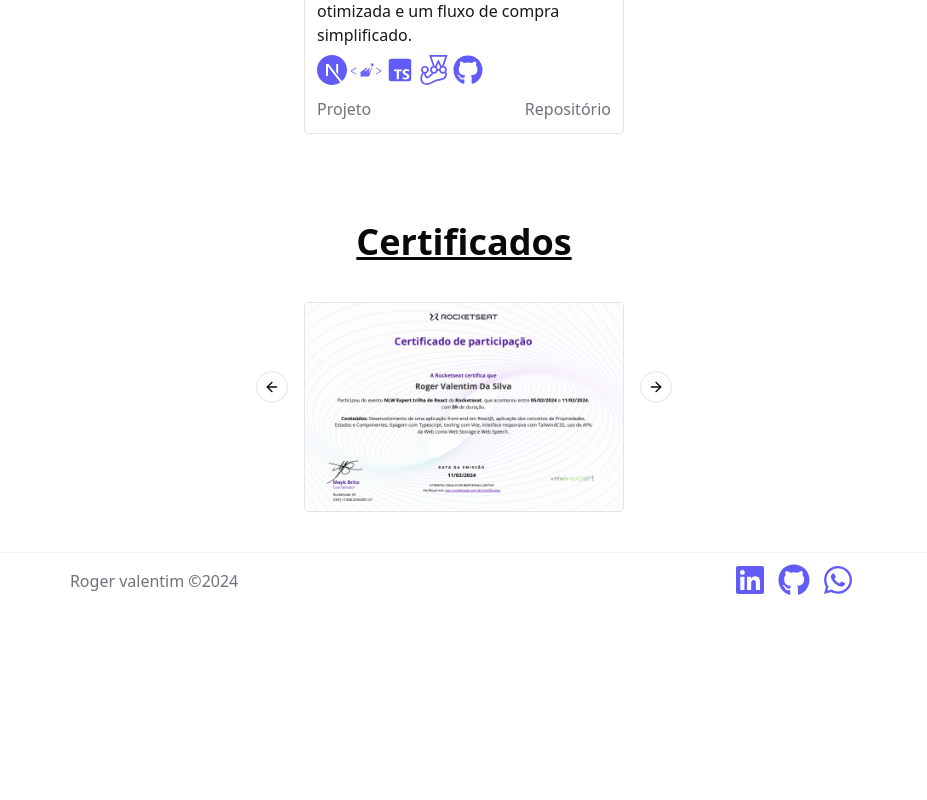
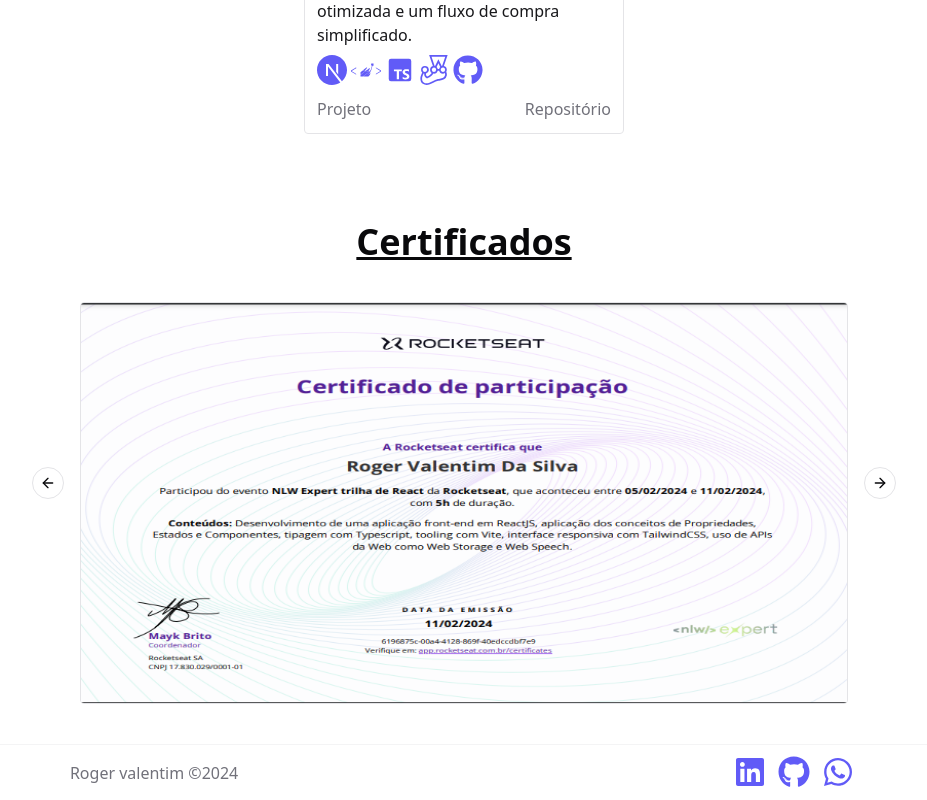
Before and after one commit to rogervalentim/roger-valentim, a React (Vite) app: page / in a window 1280 px wide. Shown: the part 1927-2727 px from the top of the page, without its empty margins (176-1103 px from the left). Before the commit the page ends 2535 px from the top, so only its background shows below. Built offline with nearby package versions, Linux system fonts and the light colour scheme; what tailwindcss-animated would draw is missing.

Commit message:
style: add new width and height to carousel certificates

```diff
--- a/src/components/certificates/card-certificates.tsx
+++ b/src/components/certificates/card-certificates.tsx
@@ -15,13 +15,13 @@
 
   return (
     <motion.div
-      className="max-w-full   rounded overflow-hidden border border-border mt-10"
+      className="max-w-full  w-full rounded overflow-hidden border border-border mt-10"
       variants={childVariant}
     >
       <img
         src={image}
         alt="imagem do certificado"
-        className="w-full object-cover h-52"
+        className="w-full h-52 lg:w-full lg:h-[400px]"
       />
 
     </motion.div>
--- a/src/components/certificates/carousel-certificates.tsx
+++ b/src/components/certificates/carousel-certificates.tsx
@@ -19,7 +19,7 @@
   return (
     <Carousel
       plugins={[plugin.current]}
-      className="w-full max-w-xs"
+      className="w-full max-w-xs lg:max-w-3xl"
       onMouseEnter={plugin.current.stop}
       onMouseLeave={plugin.current.reset}
     >
```
